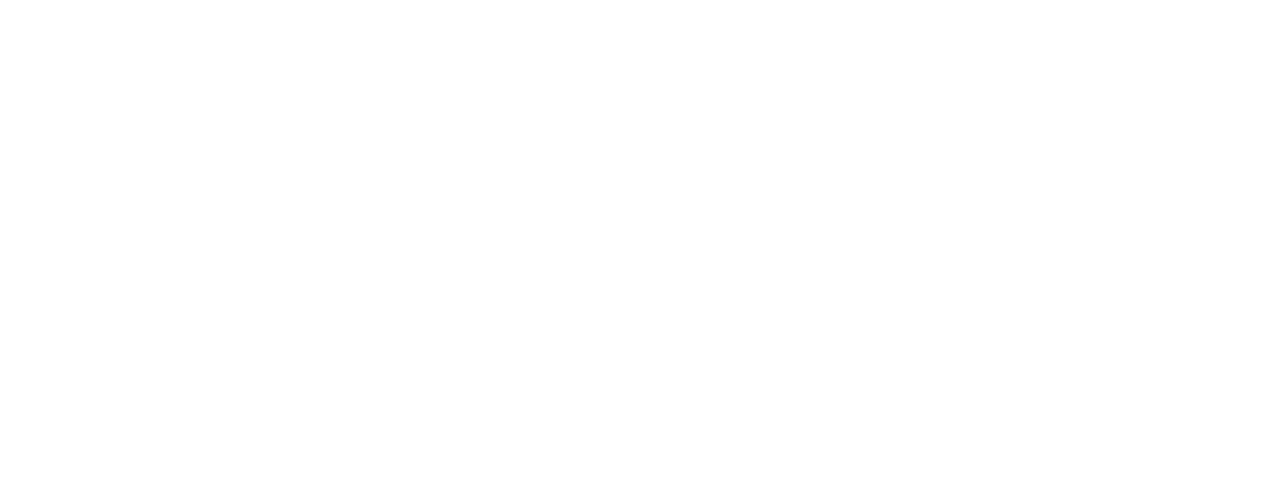
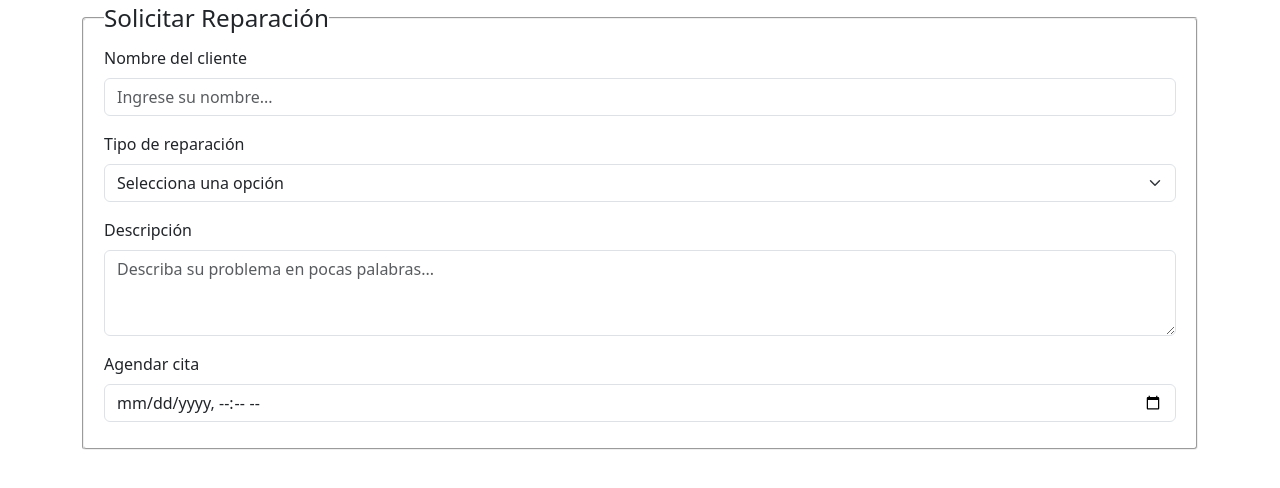
Before and after one commit to G1-Bootcamp-FullStack-JS-2025/ae7_team-autofix, a plain HTML site: page index.html in a window 1280 px wide. Drawn offline with nearby package versions, Linux system fonts and the light colour scheme.

Commit message:
docs: agrega readme.md
feat: agrega la primera parte del formulario

```diff
--- a/assets/css/style.css
+++ b/assets/css/style.css
@@ -0,0 +1,15 @@
+legend {
+  float: initial;
+  width: initial;
+  padding: 0;
+  margin-bottom: initial;
+  line-height: inherit;
+  font-size: calc(1.275rem + .3vw);
+}
+
+fieldset {
+  padding: 10px 20px;
+  border: 2px groove threedface;
+  border-radius: 4px;
+  border-image: initial;
+}
--- a/index.html
+++ b/index.html
@@ -46,6 +46,40 @@
 
 
     <!-- Form solicitar reparación -->
+    <div class="container">
+      <form action="">
+        <fieldset>
+          <legend>Solicitar Reparación</legend>
+
+          <div class="mb-3">
+            <label for="nameInput" class="form-label">Nombre del cliente</label>
+            <input type="text" class="form-control" id="nameInput" placeholder="Ingrese su nombre..." name="customerName" required>
+          </div>
+
+          <div class="mb-3">
+            <label for="tipoServicio" class="form-label">Tipo de reparación</label>
+            <select id="tipoServicio" class="form-select" name="tipoServicio" required>
+              <option selected disabled>Selecciona una opción</option>
+              <option value="cambio-aceite">Cambio de aceite</option>
+              <option value="revision-frenos">Revisión de frenos</option>
+              <option value="diagnostico-electrico">Diagnóstico elétrico</option>
+            </select>
+          </div>
+
+          <div class="mb-3">
+            <label for="descripcionInput" class="form-label">Descripción</label>
+            <textarea class="form-control" id="descripcionInput" rows="3" placeholder="Describa su problema en pocas palabras..." name="description" required></textarea>
+          </div>
+
+          <div class="mb-3">
+            <label for="calendarInput" class="form-label">Agendar cita</label>
+            <input type="datetime-local" class="form-control" id="calendarInput" min="2025-07-03T12:00" step="1800" name="schedule" required>
+          </div>
+        </fieldset>
+        <!-- Form pago -->
+
+      </form>
+    </div>
 
 
 
@@ -55,8 +89,6 @@
 
 
 
-
-  <!-- Form pago -->
 
 
 
@@ -79,4 +111,5 @@
 
 
   </body>
+
 </html>
```
Also changed, not shown: assets/utils/logo.svg (added), assets/utils/mockup.png (added), 1 other file. Lines whose indentation alone changed are shown as unchanged.
